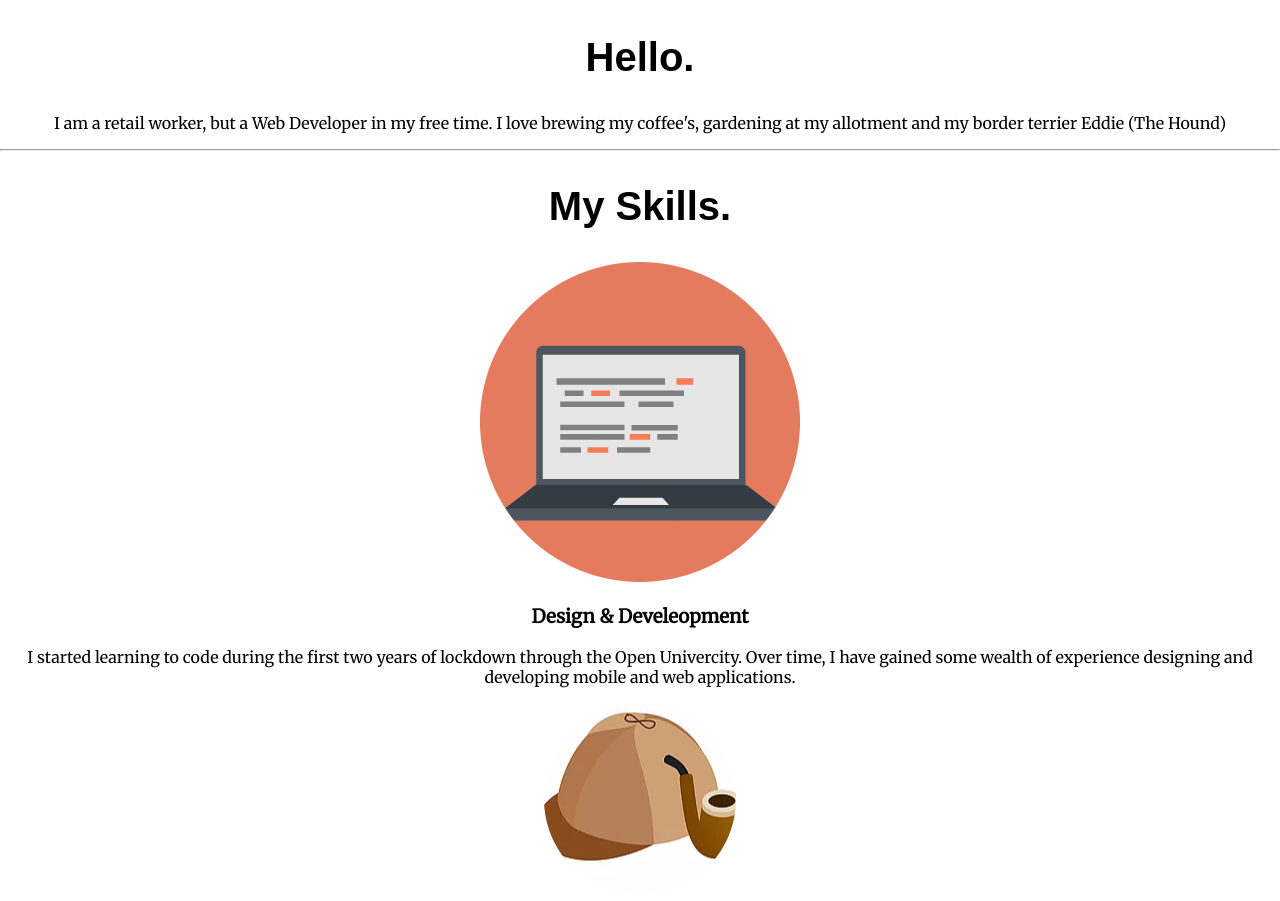
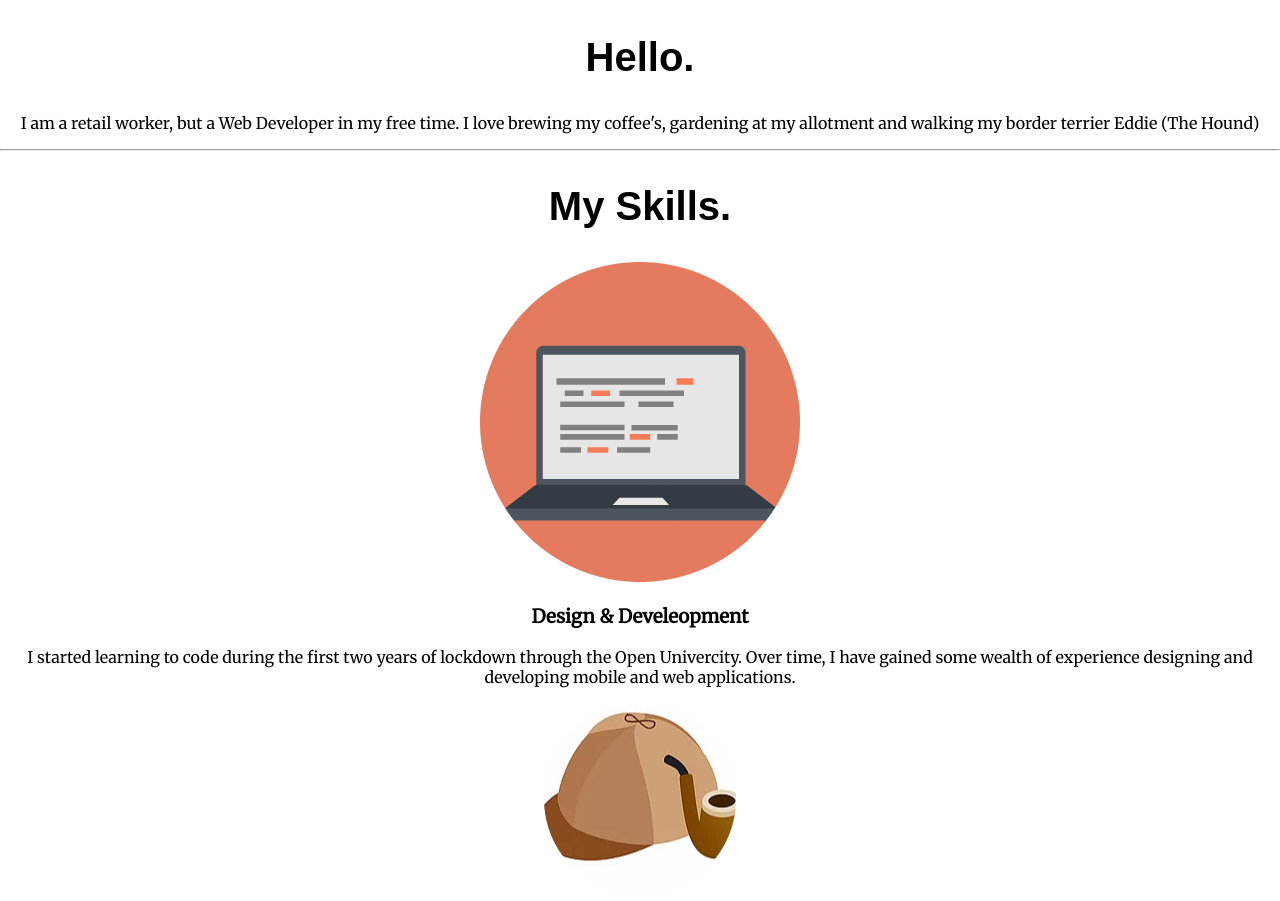
Before and after one commit to hawki97/My-Site, a plain HTML site: page index.html in a window 1280 px wide. Shown: the part 1020-1921 px from the top of the page. Drawn offline with Linux system fonts and the light colour scheme.

Commit message:
edit wording

```diff
--- a/index.html
+++ b/index.html
@@ -20,7 +20,7 @@
   <div class="profile">
     <img src="images/me.png" alt="Me and my partner">
     <h2>Hello.</h2>
-    <p>I am a retail worker, but a Web Developer in my free time. I love brewing my coffee's, gardening at my allotment and my border terrier Eddie (The Hound)</p>
+    <p>I am a retail worker, but a Web Developer in my free time. I love brewing my coffee's, gardening at my allotment and walking my border terrier Eddie (The Hound)</p>
   </div>
   <hr>
   <div class="skills">
```
